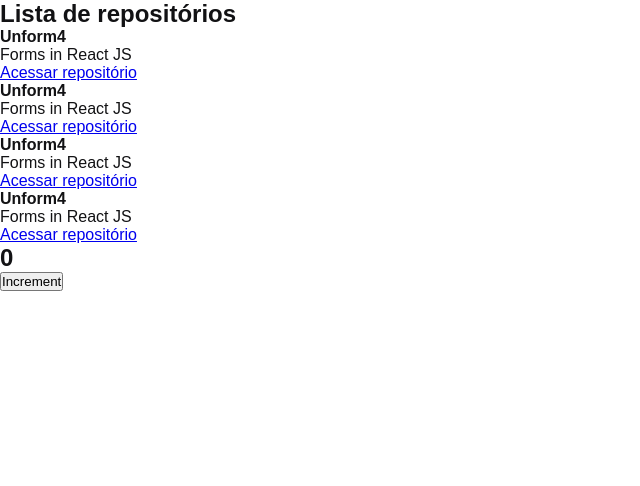
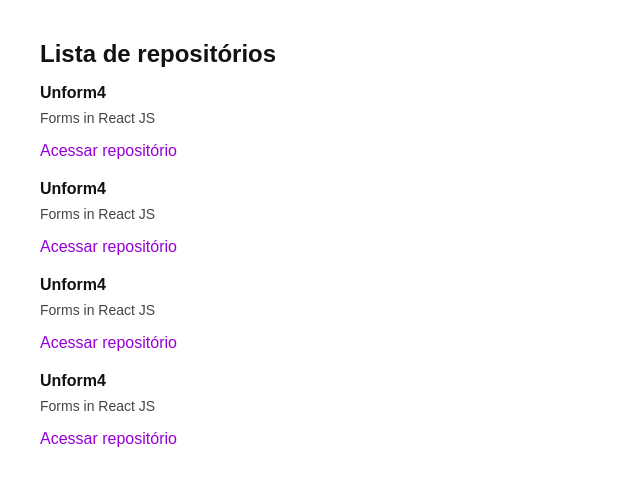
Before and after one commit to TayseRosa/Ignite-ReactJS-ConceitosImportantes, a React app: page / in a window 1280 px wide. Shown: the top 486 px of the page, without its empty margins (0-640 px from the left). Built offline with nearby package versions, Linux system fonts and the light colour scheme.

Commit message:
Estilizaçao da listagem

```diff
--- a/src/App.jsx
+++ b/src/App.jsx
@@ -1,12 +1,8 @@
-import { Counter } from './components/Counter';
 import { RepositoryList } from './components/RepositoryList';
 import './styles/global.scss';
 
 export function App(){
     return(
-    <>
         <RepositoryList />
-        <Counter />
-    </>
     )
 }
--- a/src/components/Counter.jsx
+++ /dev/null
@@ -1,31 +0,0 @@
-import { useState } from 'react';
-
-//IMUTABILIDADE//
-
-//Digamos - Forma tradicional -  Altera diretamente no array
-//usuarios = ['Tayse Rosa', 'Joana', 'Maria']
-//usuarios.push('Joaquim')
-
-//Conceito de Imutabilidade
-//Criar um novo array e adicionar a nova informação - usar o spread operator
-//Exemplo;
-//novoUsuario = [...usuarios, 'Joaquim']
-
-
-export function Counter(){
-  //let it change - deixe usso mudar
-  const [ counter, setCounter ] = useState(0);
-
-  function increment(){
-    setCounter(counter+1);
-  }
-
-  return(
-    <div>
-      <h2> {counter} </h2>
-      <button type="button" onClick={increment} >
-          Increment
-      </button>
-    </div>
-  )
-}
--- a/src/components/RepositoryList.jsx
+++ b/src/components/RepositoryList.jsx
@@ -1,4 +1,5 @@
 import { RepositoryItem } from "./RepositoryItem";
+import '../styles/repositories.scss';
 
 const repository = {
   name:'Unform4',
--- /dev/null
+++ b/src/styles/repositories.scss
@@ -0,0 +1,30 @@
+section.repository-list {
+  margin: 40px;
+
+  h1 {
+    margin-bottom: 16px;
+  }
+
+  ul {
+    list-style: none;
+
+    li {
+      & + li {
+        margin-top: 20px;
+      }
+
+      p {
+        font-size: 14px;
+        color: #444;
+        margin-top: 8px;
+      }
+
+      a {
+        display: inline-block;
+        margin-top: 16px;
+        text-decoration: none;
+        color: darkviolet;
+      }
+    }
+  }
+}
```
